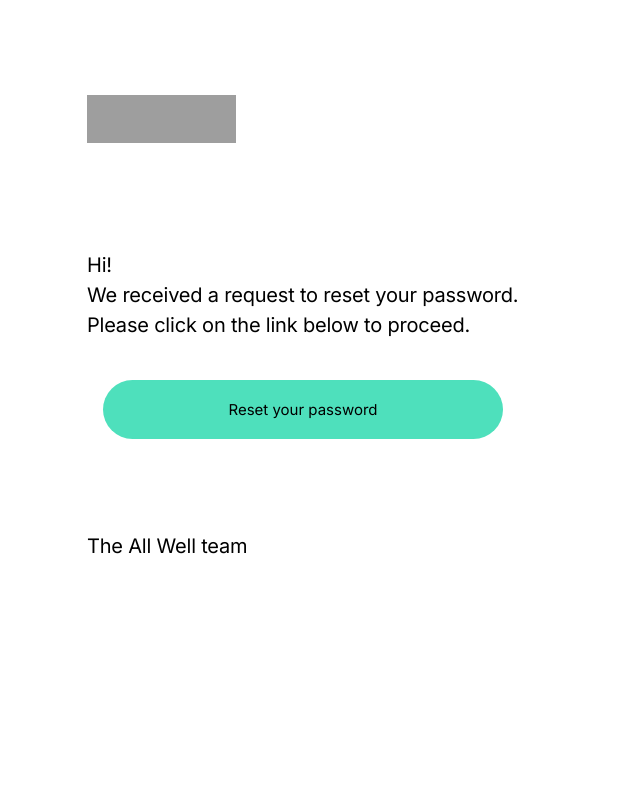
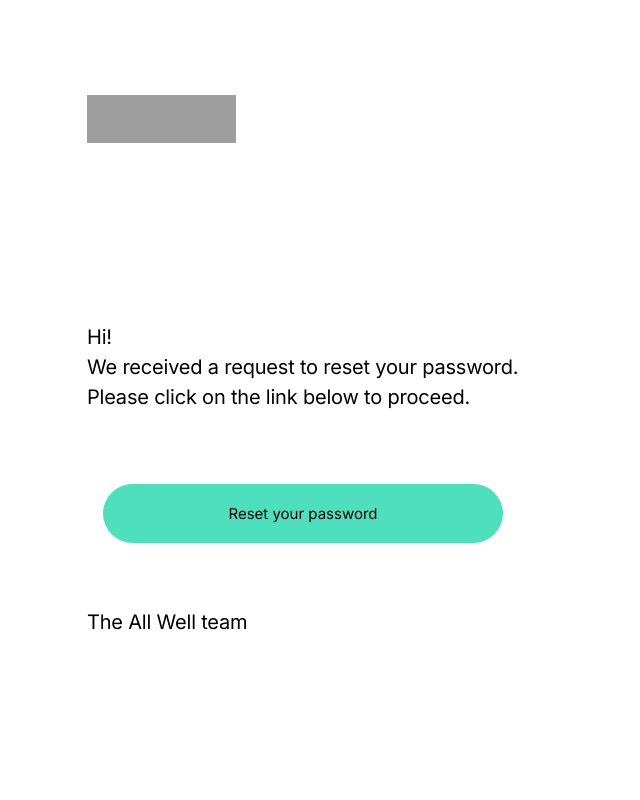
Before and after one commit to amirm8170/all-well-fullstack, a Node server app: template server/templates/index.ejs in a window 1280 px wide. Shown: the whole page, without its empty margins (0-640 px from the left). Run offline with Node 20, Linux system fonts and the light colour scheme; the template is opened without the code that fills it, so the values that code supplies are empty; grey boxes are pictures that could not be loaded.

Commit message:
finish again

```diff
--- a/server/templates/index.ejs
+++ b/server/templates/index.ejs
@@ -1,15 +1,9 @@
-<!DOCTYPE html>
 <html lang="en">
   <head>
     <meta charset="UTF-8" />
-    <meta http-equiv="X-UA-Compatible" content="IE=edge" />
-    <meta name="viewport" content="width=device-width, initial-scale=1.0" />
-    <link rel="preconnect" href="https://fonts.googleapis.com" />
-    <link rel="preconnect" href="https://fonts.gstatic.com" crossorigin />
-    <link
-      href="https://fonts.googleapis.com/css2?family=Inter:wght@100;200;300;400;500;600;700;800;900&display=swap"
-      rel="stylesheet"
-    />
+    <link rel="preconnect" href="https://fonts.googleapis.com">
+<link rel="preconnect" href="https://fonts.gstatic.com" crossorigin>
+<link href="https://fonts.googleapis.com/css2?family=Inter:wght@100;200;300;400;500;600;700;800;900&display=swap" rel="stylesheet">
     <title>Login Test</title>
     <style>
       @import url('https://fonts.googleapis.com/css2?family=Inter:wght@100;200;300;400;500;600;700;800;900&display=swap');
@@ -18,13 +12,8 @@
         padding: 0;
         margin: 0;
       }
-      body {
-        font-family: 'Inter';
-      }
       div {
         width: 606px;
-        min-height: 600px;
-        height: 100vh;
         text-align: left;
         padding: 60px;
         padding-top: 150px;
@@ -38,8 +27,6 @@
         color: #000000;
         margin-top: 100px;
         margin-left: 27px;
-        margin-bottom: 40px;
-        font-family: 'Inter';
       }
       a {
         text-decoration: none;
@@ -50,9 +37,7 @@
         display: block;
         width: 400px;
         margin: 0px auto;
-        margin-bottom: 100px;
         text-align: center;
-        font-family: 'Inter';
         font-size: 15px;
       }
       a:hover {
@@ -74,24 +59,19 @@
         letter-spacing: -0.01em;
         color: #000000;
         margin-left: 27px;
-        font-family: 'Inter';
+        font-family: "Inter";
       }
     </style>
   </head>
   <body>
     <div>
-      <img
-        src="https://res.cloudinary.com/crunchbase-production/image/upload/c_lpad,f_auto,q_auto:eco,dpr_1/uk4cxqxyllk1jw1egkwf"
-        alt="test"
-      />
-      <h2>
+      <img src="https://www.linkpicture.com/q/All-Well-logo.png" alt="test"/><br /><br /><br /><br />
+      <h2 style="font-family: 'Inter'">
         Hi!<br />We received a request to reset your password. Please click on
         the link below to proceed.
-      </h2>
-      <a href="http://13.48.28.119:2000/new-password/<%=id %>"
-        >Reset your password</a
-      >
-      <h3>The All Well team</h3>
+      </h2><br /><br /><br /><br />
+      <a href="http://192.168.1.101:2000/new-password/<%=id %>" style="font-family: 'Inter'">Reset your password</a><br /><br /><br /><br />
+      <h3 style="font-family: 'Inter'">The All Well team</h3><br /><br />
     </div>
   </body>
 </html>
```
Also changed, not shown: 9 other files.
